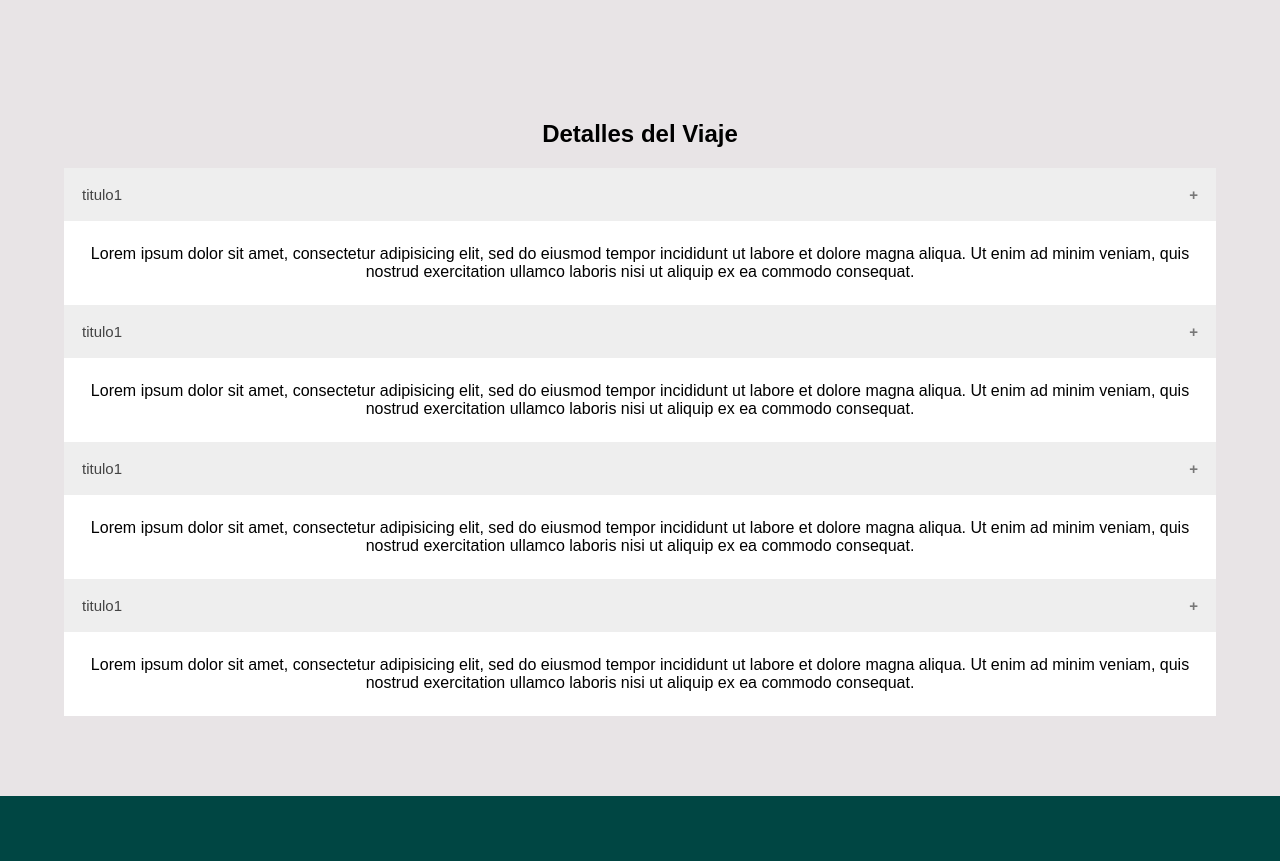
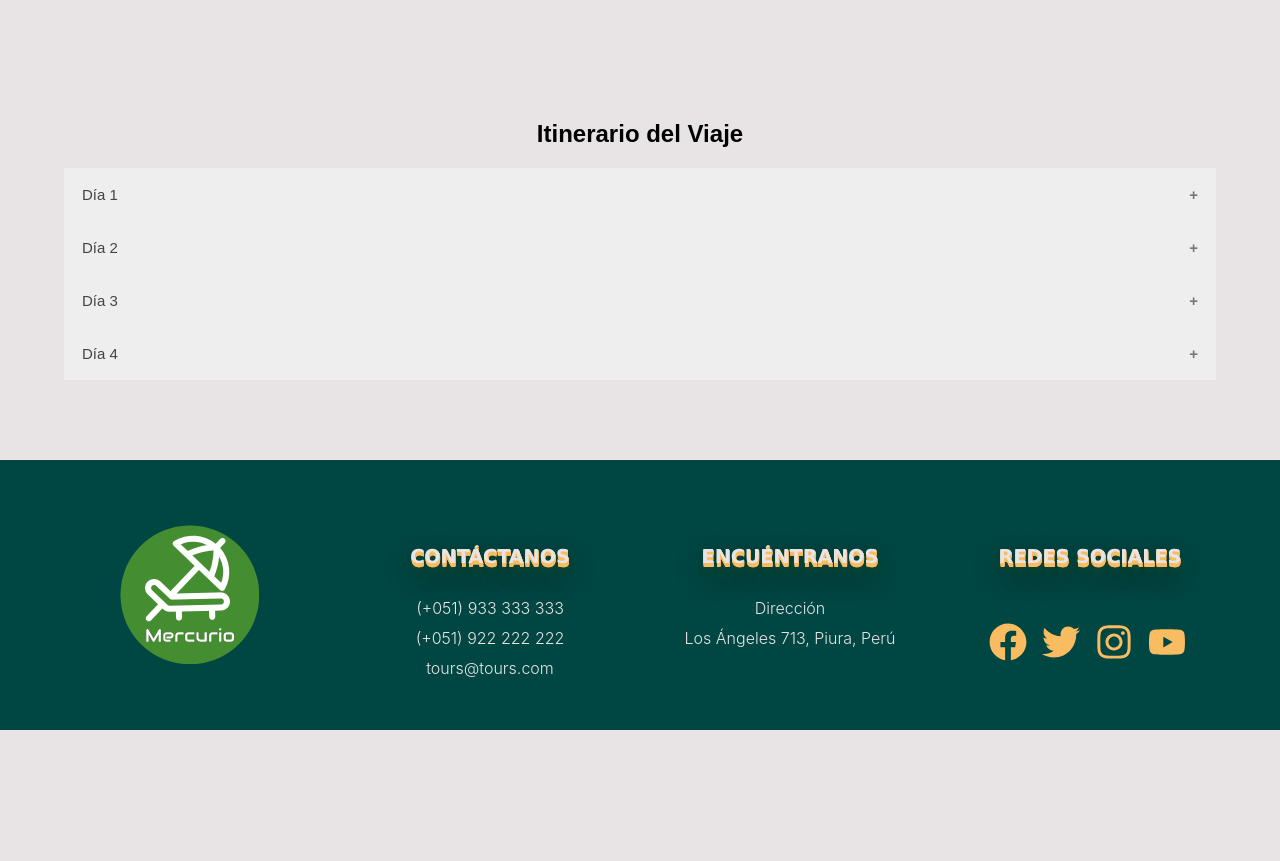
Before and after one commit to eddyrodriguezd/tours-app, a React (Create React App) app: page /itinerario in a window 1280 px wide. Shown: the part 1340-2201 px from the top of the page. After the commit the page ends 2070 px from the top, so only its background shows below. Built offline with nearby package versions, Linux system fonts and the light colour scheme.

Commit message:
modificar estilos

```diff
--- a/src/components/public/Itinerary/Itinerary.css
+++ b/src/components/public/Itinerary/Itinerary.css
@@ -17,7 +17,7 @@
 }
 
 .accordion:after {
-  content: "\002B";
+	content: '\002B';
 	color: #777;
 	font-weight: bold;
 	float: right;
@@ -25,17 +25,27 @@
 }
 
 .active:after {
-  content: "\2212";
+	content: '\2212';
 }
 
 .panel {
+	opacity: 0;
 	padding: 0 18px;
 	background-color: white;
-  /*  max-height: 0;*/
 	overflow: hidden;
-  transition: max-height 0.2s ease-out;
+	transition: 0.2s ease-in-out;
+	display: none;
+}
+
+.panel.active {
+	opacity: 1;
+	display: block;
 }
 
 .container-itinerary {
 	margin-bottom: 5rem;
 }
+
+.aling-left {
+	text-align: left;
+}
--- a/src/components/public/Itinerary/ItineraryPanel.jsx
+++ b/src/components/public/Itinerary/ItineraryPanel.jsx
@@ -1,19 +1,21 @@
 import { useState } from 'react';
 
-const ItineraryPanel = ({ titulo, description }) => {
-	const [showBody, setPanel] = useState('accordion');
+const ItineraryPanel = ({ titulo, description, children }) => {
+	const [showBody, setPanel] = useState(false);
 	function activate() {
-		return showBody === 'accordion'
-			? setPanel('accordion active')
-			: setPanel('accordion');
+		setPanel(!showBody /* ?'accordion active' : 'accordion' */);
 	}
 	return (
 		<>
-			<button type='button' className={showBody} onClick={activate}>
+			<button
+				type='button'
+				className={showBody === false ? 'accordion' : 'accordion active'}
+				onClick={activate}>
 				{titulo}
 			</button>
-			<div className='panel' style={{ padding: '8px' }}>
+			<div className={showBody === false ? 'panel' : 'panel active'}>
 				<p>{description}</p>
+				{children}
 			</div>
 		</>
 	);
--- a/src/components/public/Slider/SliderComponent.css
+++ b/src/components/public/Slider/SliderComponent.css
@@ -1,14 +1,11 @@
-
 .swiper-slide {
 	background-size: cover;
 	background-position: center;
 }
 
 .mySwiper2 {
-
 	height: 70vh;
 	width: 100%;
-
 	background-color: #001e1d;
 }
 
@@ -17,6 +14,7 @@
 	box-sizing: border-box;
 	padding: 10px 0;
 	background-color: #001e1d;
+	padding-bottom: 1rem;
 }
 
 .mySwiper .swiper-slide {
@@ -35,16 +33,13 @@
 
 	object-fit: cover;
 }
-.img__slider{
-
+.img__slider {
 	height: 150px;
-
 }
-.contendedor{
+.contendedor {
 	display: flex;
 	width: 25%;
 	height: 100%;
 	color: rgb(0, 0, 0);
 	align-items: center;
-
 }
--- a/src/components/views/Destinations.jsx
+++ b/src/components/views/Destinations.jsx
@@ -9,7 +9,7 @@ const Destinations = () => {
 	};
 
 	return (
-		<div>
+		<div className='container--destinations'>
 			<SearchBar searchValue={newSearchValue} />
 			<DestinationCardsGrid destinations={destinationSearch} />
 		</div>
--- a/src/components/views/Itinerary.jsx
+++ b/src/components/views/Itinerary.jsx
@@ -7,23 +7,74 @@ const Itinerary = () => (
 		<Slider />
 		<div className='container-itinerary'>
 			<main className='container-body'>
-				<h2>Detalles del Viaje</h2>
+				<h2>Itinerario del Viaje</h2>
 				<ItineraryPanel
-					titulo='titulo1'
-					description='Lorem ipsum dolor sit amet, consectetur adipisicing elit, sed do eiusmod tempor incididunt ut labore et dolore magna aliqua. Ut enim ad minim veniam, quis nostrud exercitation ullamco laboris nisi ut aliquip ex ea commodo consequat.'
-				/>
+					titulo='Día 1'
+					description='Comencemos con tu viaje inolvidable.'>
+					<ul className='aling-left'>
+						<li> Recojo en Terminal Terrestre </li>
+						<li>
+							Traslado al hotel para ubicarnos en nuestras respectivas
+							habitaciones.
+						</li>
+						<li>Almuerzo libre (por cuenta del viajero).</li>
+						<li>Tarde libre.</li>
+						<li>Cena respectiva (por cuenta del viajero).</li>
+						<li>Noche Libre.</li>
+					</ul>
+				</ItineraryPanel>
 				<ItineraryPanel
-					titulo='titulo1'
-					description='Lorem ipsum dolor sit amet, consectetur adipisicing elit, sed do eiusmod tempor incididunt ut labore et dolore magna aliqua. Ut enim ad minim veniam, quis nostrud exercitation ullamco laboris nisi ut aliquip ex ea commodo consequat.'
-				/>
-				<ItineraryPanel
-					titulo='titulo1'
-					description='Lorem ipsum dolor sit amet, consectetur adipisicing elit, sed do eiusmod tempor incididunt ut labore et dolore magna aliqua. Ut enim ad minim veniam, quis nostrud exercitation ullamco laboris nisi ut aliquip ex ea commodo consequat.'
-				/>
-				<ItineraryPanel
-					titulo='titulo1'
-					description='Lorem ipsum dolor sit amet, consectetur adipisicing elit, sed do eiusmod tempor incididunt ut labore et dolore magna aliqua. Ut enim ad minim veniam, quis nostrud exercitation ullamco laboris nisi ut aliquip ex ea commodo consequat.'
-				/>
+					titulo='Día 2'
+					description='Seguimos con la aventura...'>
+					<ul className='aling-left'>
+						<li> Desayuno en hotel (incluido). </li>
+						<li>9.00 am - Nos dirigimos a los Manglares de Tumbes.</li>
+						<li>
+							Zarparemos desde el Puerto 25 para iniciar nuestro recorrido
+							por:
+						</li>
+						<li>Isla del Amor</li>
+						<li>Isla de los pajaros</li>
+						<li>Isla hueso de ballena</li>
+						<li>Visita al ZOO criadero de cocodrilos</li>
+						<li>Puerto Pizarro</li>
+						<li>Playa Punta Sal y playa Zorritos.</li>
+						<li>City Tour Tumbes.</li>
+						<li>2:00 pm - Almuerzo en tumbes (por cuenta del viajero).</li>
+						<li>4:00 pm - Retorno al hotel.</li>
+					</ul>
+				</ItineraryPanel>
+				<ItineraryPanel titulo='Día 3' description='Nadando con tortugas'>
+					<ul className='aling-left'>
+						<li>
+							El nado con tortugas es en Mancora, en el Muelle de Mancora.
+						</li>
+						<li>
+							Se le recoge al cliente a las 09.30Am. se dirigen al muelle de
+							Mancora. se suben a un bote que les lleva hasta un muelle
+							flotante, proceden a ponerse chaleco salvavidas e ingresan a
+							nadar con las tortugas por un espacio de 45 minutos, el guia
+							les toma fotos y videos acuaticos. despues de ello, retornan
+							al muelle principal y tienen tiempo libre para hacer deportes
+							acuaticos opcionales por su cuenta, tales como ( paseo en
+							banano, paseo en cuatrimoto, paseo a caballo, entre otros)
+						</li>
+						<li>
+							Luego tienen tiempo libre por su cuenta para disfrutar de la
+							playa y almorzar por su cuenta en Mancora.
+						</li>
+					</ul>
+				</ItineraryPanel>
+				<ItineraryPanel titulo='Día 4' description='Disfruta de la piscina'>
+					<ul className='aling-left'>
+						<li>Desayuno.</li>
+						<li>Mañana libre para compras.</li>
+						<li>Almuerzo libre (por cuenta del viajero).</li>
+						<li>Tarde Playera Libre.</li>
+						<li>Check Out del hotel.</li>
+						<li>Fin del servicio.</li>
+					</ul>
+				</ItineraryPanel>
 			</main>
 			{/* <NavLink to="/">Home</NavLink> */}
 		</div>
--- a/src/index.css
+++ b/src/index.css
@@ -1,8 +1,8 @@
 body {
 	margin: 0;
-  font-family: -apple-system, BlinkMacSystemFont, 'Segoe UI', 'Roboto', 'Oxygen',
-    'Ubuntu', 'Cantarell', 'Fira Sans', 'Droid Sans', 'Helvetica Neue',
-    sans-serif;
+	font-family: -apple-system, BlinkMacSystemFont, 'Segoe UI', 'Roboto',
+		'Oxygen', 'Ubuntu', 'Cantarell', 'Fira Sans', 'Droid Sans',
+		'Helvetica Neue', sans-serif;
 	-webkit-font-smoothing: antialiased;
 	-moz-osx-font-smoothing: grayscale;
 	background-color: #e8e4e6;
@@ -12,3 +12,7 @@ code {
 	font-family: source-code-pro, Menlo, Monaco, Consolas, 'Courier New',
 		monospace;
 }
+
+.container--destinations {
+	margin-top: 6rem;
+}
```
Also changed, not shown: src/App.css (deleted, +0 -38 lines), src/components/public/Itinerary/ItineraryHeader.jsx (deleted). Lines whose indentation alone changed are shown as unchanged.
